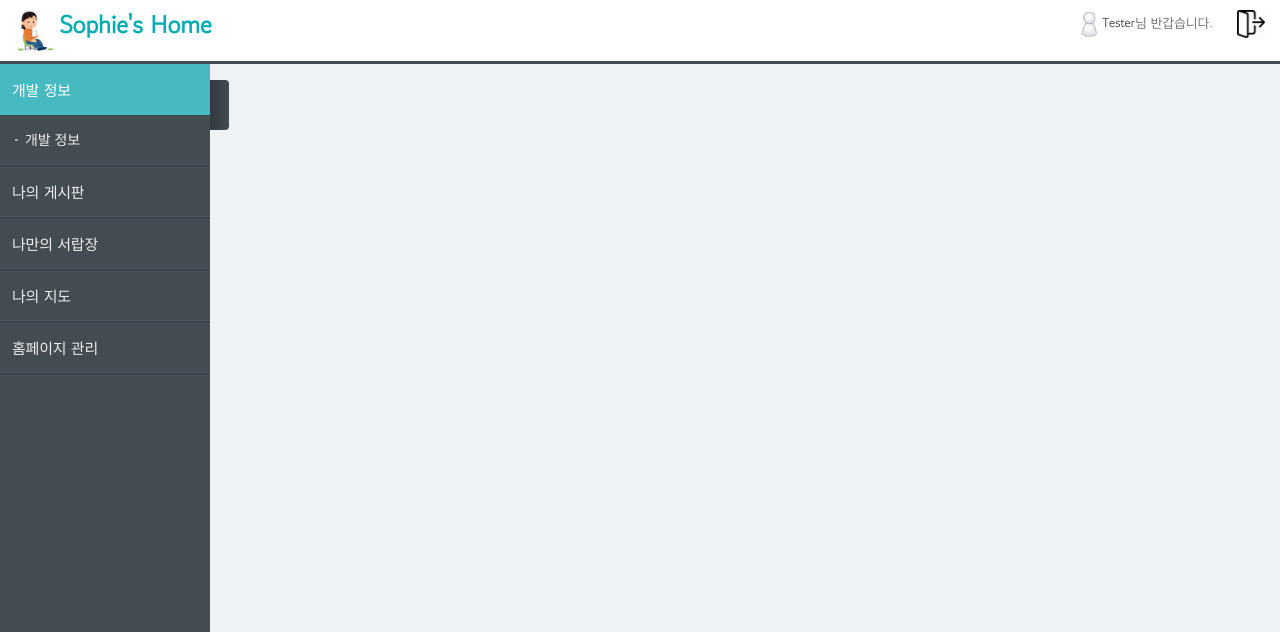
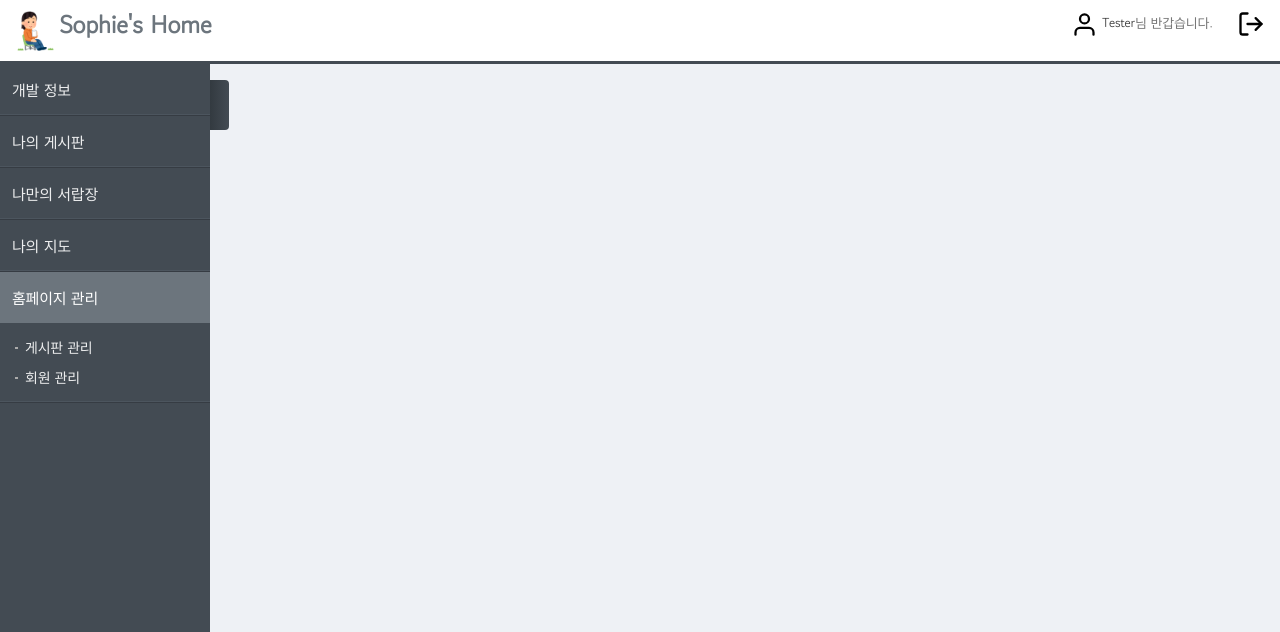
Before and after one commit to hhmkorea/dotdot_pjt, a Spring Boot app: page /board/info.do in a window 1280 px wide. Shown: the top 632 px of the page. Run offline with Spring Boot 4, Linux system fonts and the light colour scheme; some libraries are stand-ins or nearby versions; some web fonts are replaced.

Commit message:
css, icon 변경

```diff
--- a/site/src/main/resources/static/css/common.css
+++ b/site/src/main/resources/static/css/common.css
@@ -25,7 +25,7 @@ header .head .top_menu_l {float:left;}
 header .head .top_menu {float:right;}
 header .head .top_menu > div {display:inline-block; font-size:13px;}
 header .head .top_menu > div i {font-size:12px; color:#fff;}
-header .head .top_menu > div button {background:#434b53; border:0; border-radius:3px; width:28px; height:28px; padding:0;}
+header .head .top_menu > div button {background:#fff; border:0; border-radius:3px; width:28px; height:28px; padding:0;}
 header .head .top_menu > div.login_user {margin-right:20px;}
 header .head .top_menu > div.login_user strong, header .head .top_menu > div.login_user strong i {color:#333;}
 header .head .top_menu > div.login_user strong i {font-size:16px; vertical-align:bottom;}
@@ -37,42 +37,17 @@ nav > ul > li::before {content:''; background:#4c555e; width:100%; height:1px; p
 nav > ul > li a {display:block; color:rgba(255,255,255,0.9);}
 nav > ul > li a.on {color:#fff;}
 nav > ul > li > a {font-size:15px; font-weight:500; padding:15px 12px;}
-nav > ul > li > a.on {background:#47bac1; border-bottom-color:transparent; position:relative;}
+nav > ul > li > a.on {background:#6c757d; border-bottom-color:transparent; position:relative;}
 nav > ul > li > a span {display:block; position:relative;}
 nav > ul > li > a.on + ul {display:block;}
 nav > ul > li > ul {display:none; padding:10px 0;}
 nav > ul > li > ul > li > a {padding:5px 15px 5px 25px; position:relative;}
 nav > ul > li > ul > li > a::before {content:''; background:#aaa; width:3px; height:2px; position:absolute; top:14px; left:15px;}
-nav > ul > li > ul > li > a.on {color:#75e0e6;}
-nav > ul > li > ul > li > a.on::before {background:#75e0e6;}
+nav > ul > li > ul > li > a.on {color:#6c757d;}
+nav > ul > li > ul > li > a.on::before {background:#6c757d;}
 nav > ul > li > ul ul {background:rgba(255,255,255,0.07); border-radius:6px; padding:5px 0; margin:5px 15px;}
 nav > ul > li > ul ul > li > a {padding:5px 15px; font-size:13px;}
 nav > ul > li.has_sub > a::after {content:''; display:inline-block; background-position:0 0; position:absolute; top:50%; right:15px; margin-top:-3px; width:10px; height:6px; z-index:1; transition:all 0.1s; transform-origin:50% 50%;}
 nav > ul > li.has_sub > a.on::after {transform:rotate(180deg); opacity:1;}
 
 footer {background:#fff; box-shadow:0 0 20px rgba(80,80,80,0.1); height:40px; line-height:40px; font-size:12px; color:#999; text-align:center; letter-spacing:0; position:absolute; bottom:0; left:0; width:100%;}
-
-/* 로그인 ------------------------------- */
-#login_wrap * {font-family: 'Noto Sans KR', sans-serif; font-weight:400; letter-spacing:0;}
-#login_wrap {background:#e8ebf0; width:100%; height:100%; min-width:700px; min-height:400px; position:absolute; top:0;}
-
-#login_box {position:absolute; top:50%; left:50%; margin:-175px 0 0 -340px; width:680px; height:350px; background:#fff; box-shadow:0 0 20px rgba(80,80,80,0.1); border-radius:20px; text-align:center;}
-#login_box h2 {font-size:24px; font-weight:500; color:#222; line-height:1.2; position:relative; margin-top:0;}
-#login_box h2:before {display:block; background-position:0 -75px; width:110px; height:86px; margin:0 auto; margin-bottom:10px;}
-#login_box h2 img {max-height:34px;}
-#login_box h2 i {display:block; font-size:10px; color:#777; font-weight:300;}
-#login_box h2 + p {font-size:48px; color:#333; font-family:Arial, Helvetica, sans-serif, Dotum; font-weight:bold;}
-#login_box h2 + p i {color:#00adb4; font-weight:bold;}
-#login_box h2 + p > span {display:block; font-size:24px; color:#222; font-weight:bold;}
-#login_box .login_con {overflow:hidden; margin:50px 40px; position:relative;}
-#login_box .login_con:after {content:''; background:#ddd; width:1px; height:100%; position:absolute; top:0; left:240px;}
-#login_box .login_tit {float:left; width:35%; padding-top:50px;}
-#login_box .login_input {margin:10px 0 0 0; float:right; width:52%;}
-#login_box .login_input ul li {background:#fff;}
-#login_box .login_input ul li + li {margin-top:7px;}
-#login_box .login_input ul li input {border:1px solid #d5d5d5; border-radius:50px; margin:0; font-size:14px; padding:0px 20px; width:100%; height:47px;}
-#login_box .login_btn {background:#00adb4; border:0; border-bottom:solid 3px #00959a; border-radius:50px; width:100%; height:52px; line-height:52px; font-size:16px; color:#fff; text-align:center; margin:20px 0 15px;}
-#login_box .login_input ul li input::-webkit-input-placeholder {color:#999; font-size:14px;}/* Webkit */
-#login_box .login_input ul li input:-moz-placeholder {color:#999; font-size:14px;}/* moz */
-#login_box .login_input ul li input:-ms-input-placeholder {color:#999; font-size:14px;}/* IE10+ */
-#login_wrap .copyright {color:#888; position:absolute; bottom:30px; width:100%; text-align:center;}
--- a/site/src/main/resources/static/css/content.css
+++ b/site/src/main/resources/static/css/content.css
@@ -18,7 +18,7 @@
 
 #container h3 {font-size:22px; position:relative; padding-left:17px;}
 #container h3::before {content:''; background:#434b53; width:6px; height:23px; position:absolute; top:5px; left:0;}
-#container h3::after {content:''; background:#47bac1; width:6px; height:5px; position:absolute; top:5px; left:0;}
+#container h3::after {content:''; background:#434b53; width:6px; height:5px; position:absolute; top:5px; left:0;}
 #container h4 {font-size:16px; position:relative; padding-left:8px; color:#d74242;}
 #container h4::before {content:''; background:#d74242; border-radius:50px; width:3px; height:3px; position:absolute; top:11px; left:0;}
 #container h4::first-child {margin-top:0;}
@@ -106,7 +106,7 @@ section:first-child, #tabmenu + section {margin-top:0;}
 /* bbs_calendar */
 #calendar_box {position:relative;}
 #calendar_box .calendar_year_box {text-align:center; margin-bottom:20px;}
-#calendar_box .calendar_year_box button {cursor:pointer; background:none; border:0; border-radius:8px; color:#47bac1; width:40px; font-size:27px; position:relative; margin-top:-17px;}
+#calendar_box .calendar_year_box button {cursor:pointer; background:none; border:0; border-radius:8px; color:#6f8294; width:40px; font-size:27px; position:relative; margin-top:-17px;}
 #calendar_box .years {font-size:36px; line-height:1.2; color:#111; font-family:Arial, Helvetica, sans-serif; font-weight:bold; margin:0 10px;}
 #calendar_box .month_list {overflow:hidden; text-align:center; margin:15px 0;}
 #calendar_box .month_list button, #calendar_box .calendar_wrap .weekdays, #calendar_box .calendar_wrap > ul.days > li .date {font-size:15px;}
@@ -123,7 +123,7 @@ section:first-child, #tabmenu + section {margin-top:0;}
 #calendar_box .calendar_wrap > ul.days > li:first-child .date {color:#c00;}
 #calendar_box .calendar_wrap > ul.days > li:nth-child(7) .date {color:#135fae;}
 #calendar_box .calendar_wrap > ul.days > li .event-container {margin-top:5px; position:relative; padding-left:7px;}
-#calendar_box .calendar_wrap > ul.days > li .event-container:before {content:''; background:#0e9fdd; width:3px; height:3px; position:absolute; top:7px; left:0;}
+#calendar_box .calendar_wrap > ul.days > li .event-container:before {content:''; background:#6c757d; width:3px; height:3px; position:absolute; top:7px; left:0;}
 #calendar_box .calendar_wrap > ul.days > li .date + .event-container {margin-top:0;}
 #calendar_box .calendar_wrap > ul.days > li .event-container a {display:block; font-size:13px; color:#555; position:relative; max-width:100%; line-height:1.3; max-height:3.9em; overflow:hidden; text-overflow:ellipsis; word-wrap:break-word; display: -webkit-box; -webkit-line-clamp:3; -webkit-box-orient: vertical;}
 #calendar_box .calendar_wrap > ul.days > li .event-container a:hover {text-decoration:underline;}
@@ -179,7 +179,7 @@ h4 + .search_box {margin-top:10px;}
 .cm_write .cm_input > span {display:block; text-align:right; position:relative;}
 .cm_write .cm_input > span i {position:absolute; top:11px; left:10px; font-size:13px; color:#999;}
 .cm_input textarea {width:100%; height:90px; background:#f9f9f9; border:0; border-bottom:1px solid #ccc;}
-.cm_input .btns {width:76px; height:40px; line-height:38px; background:#139dc8; border-radius:0; color:#fff; padding:0; margin:0; font-size:15px; position:relative; right:-1px;}
+.cm_input .btns {width:76px; height:40px; line-height:38px; background:#6f8294; border-radius:0; color:#fff; padding:0; margin:0; font-size:15px; position:relative; right:-1px;}
 /* 댓글리스트 */
 .cm_list {border-bottom:1px solid #ddd; font-size:14px;}
 .cm_list > div {overflow:hidden; border-top:1px solid #e0e0e0; padding:15px 0; position:relative;}
@@ -293,7 +293,7 @@ input[readonly], select[readonly], textarea[readonly], .readonly, input[disabled
 .ui-widget-content {z-index:10 !important;}
 
 /* popup ------------------------------- */
-#popup_wrap h2 {background:#30a0c3; padding:10px 15px; color:#fff; font-size:16px; font-weight:bold;}
+#popup_wrap h2 {background:#6f8294; padding:10px 15px; color:#fff; font-size:16px; font-weight:bold;}
 #popup_wrap .btn_close {position:absolute; top:4px; right:5px;}
 #popup_wrap .btn_close button {background:none; border:0; color:#fff; font-size:16px; width:24px; height:24px;}
 #popup_wrap .pop_con {padding:20px;}
--- a/site/src/main/resources/static/css/login.css
+++ b/site/src/main/resources/static/css/login.css
@@ -1,4 +1,29 @@
-/* login */
+
+/* 로그인 ------------------------------- */
+#login_wrap * {font-family: 'Noto Sans KR', sans-serif; font-weight:400; letter-spacing:0;}
+#login_wrap {background:#e8ebf0; width:100%; height:100%; min-width:700px; min-height:400px; position:absolute; top:0;}
+
+#login_box {position:absolute; top:50%; left:50%; margin:-175px 0 0 -340px; width:680px; height:350px; background:#fff; box-shadow:0 0 20px rgba(80,80,80,0.1); border-radius:20px; text-align:center;}
+#login_box h2 {font-size:24px; font-weight:500; color:#222; line-height:1.2; position:relative; margin-top:0;}
+#login_box h2:before {display:block; background-position:0 -75px; width:110px; height:86px; margin:0 auto; margin-bottom:10px;}
+#login_box h2 img {max-height:34px;}
+#login_box h2 i {display:block; font-size:10px; color:#777; font-weight:300;}
+#login_box h2 + p {font-size:48px; color:#333; font-family:Arial, Helvetica, sans-serif, Dotum; font-weight:bold;}
+#login_box h2 + p i {color:#6f8294; font-weight:bold;}
+#login_box h2 + p > span {display:block; font-size:24px; color:#222; font-weight:bold;}
+#login_box .login_con {overflow:hidden; margin:50px 40px; position:relative;}
+#login_box .login_con:after {content:''; background:#ddd; width:1px; height:100%; position:absolute; top:0; left:240px;}
+#login_box .login_tit {float:left; width:35%; padding-top:50px;}
+#login_box .login_input {margin:10px 0 0 0; float:right; width:52%;}
+#login_box .login_input ul li {background:#fff;}
+#login_box .login_input ul li + li {margin-top:7px;}
+#login_box .login_input ul li input {border:1px solid #d5d5d5; border-radius:50px; margin:0; font-size:14px; padding:0px 20px; width:100%; height:47px;}
+#login_box .login_btn {background:#6f8294; border:0; border-bottom:solid 3px #6c757d; border-radius:50px; width:100%; height:52px; line-height:52px; font-size:16px; color:#fff; text-align:center; margin:20px 0 15px;}
+#login_box .login_input ul li input::-webkit-input-placeholder {color:#999; font-size:14px;}/* Webkit */
+#login_box .login_input ul li input:-moz-placeholder {color:#999; font-size:14px;}/* moz */
+#login_box .login_input ul li input:-ms-input-placeholder {color:#999; font-size:14px;}/* IE10+ */
+#login_wrap .copyright {color:#888; position:absolute; bottom:30px; width:100%; text-align:center;}
+
 .bg-image-vertical {
     position: relative;
     overflow: hidden;
--- a/site/src/main/resources/templates/board/infoForm.html
+++ b/site/src/main/resources/templates/board/infoForm.html
@@ -22,7 +22,7 @@
 개발자 : Sophie Han
 팩키지 : com.dotdot.site
 폰트 : 고운 돋음체
-아이콘 : FLATICON, https://www.flaticon.com/
+아이콘 : Feather, https://feathericons.com/
 이미지 : 미후네 타카시(みふねたかし, Mifune Takashi) 일러스트, https://www.irasutoya.com
                             </textarea>
                         </div>
--- a/site/src/main/resources/templates/board/listForm.html
+++ b/site/src/main/resources/templates/board/listForm.html
@@ -61,7 +61,7 @@
 
             <!-- /* 버튼 */ -->
             <p class="btn_set tr">
-                <a th:href="@{/board/write.do}" class="btns btn_st3 btn_mid">글쓰기</a>
+                <a th:href="@{/board/write.do}" class="btns btn_st2 btn_mid">글쓰기</a>
             </p>
         </seletion>
     </div> <!-- /* .content */ -->
--- a/site/src/main/resources/templates/layout/fragments/body.html
+++ b/site/src/main/resources/templates/layout/fragments/body.html
@@ -7,16 +7,16 @@
             <div class="head">
                 <div class="top_menu_l">
                     <i style="color: #709085;"><img th:src="@{/images/camp_chairing_woman.png}" height="40" title="source by 'https://www.irasutoya.com/'" alt="logo"></i>
-                    <span class="h3 fw-bold mb-0" style="color: #00adb4;">Sophie's Home</span>
+                    <span class="h3 fw-bold mb-0" style="color: #6c757d;">Sophie's Home</span>
                 </div>
                 <!-- /* Top 메뉴 */ -->
                 <div class="top_menu"> <!-- /* UserController의 login(), 웹 로컬 저정소에 저장된 session 정보로 확인 */ -->
                     <div class="login_user">
-                        <i class="far fa-user-circle"><img th:src="@{/images/figure_one_white.png}" height="27" title="source by 'https://www.irasutoya.com/'" alt="profile"></i>
+                        <i class="far fa-user-circle"><img th:src="@{/icons/user.svg}" height="27" title="source by 'https://www.irasutoya.com/'" alt="profile"></i>
                         <strong>Tester</strong>님 반갑습니다.</div>
                     <div class="logout">
                         <form action="/logout" method="post">
-                            <button type="submit"><img th:src="@{/images/logout.png}" height="28" title="source by 'https://www.flaticon.com/'" alt="logout"></button>
+                            <button type="submit"><img th:src="@{/icons/log-out.svg}" height="28" title="source by 'https://www.flaticon.com/'" alt="logout"></button>
                         </form>
                     </div>
                 </div>
@@ -30,12 +30,8 @@
                 <!-- /* 좌측 메뉴 */ -->
                 <nav>
                     <ul>
-                        <li class="has_sub"><a href="javascript: void(0);" class="on"><span>개발 정보</span></a><!-- javascript: void(0) : a href 속성 무효화 -->
-                            <ul>
-                                <li><a th:href="@{/board/info.do}">개발 정보</a></li>
-                            </ul>
-                        </li>
-                        <li class="has_sub"><a href="javascript: alert('준비 중입니다');"><span>나의 게시판</span></a>
+                        <li><a th:href="@{/board/info.do}"><span>개발 정보</span></a>
+                        <li class="has_sub"><a href="javascript: void(0);"><span>나의 게시판</span></a>
                             <ul>
                                 <li>
                                     <a href="javascript: alert('준비 중입니다.');">공지사항</a>
@@ -43,7 +39,7 @@
                                 </li>
                             </ul>
                         </li>
-                        <li class="has_sub"><a href="javascript: alert('준비 중입니다');"><span>나만의 서랍장</span></a>
+                        <li class="has_sub"><a href="javascript: void(0);"><span>나만의 서랍장</span></a><!-- javascript: void(0) : a href 속성 무효화 -->
                             <ul>
                                 <li>
                                     <a href="javascript: alert('준비 중입니다.');">포토그램</a>
@@ -52,7 +48,7 @@
                                 </li>
                             </ul>
                         </li>
-                        <li class="has_sub"><a href="javascript: alert('준비 중입니다');"><span>나의 지도</span></a>
+                        <li class="has_sub"><a href="javascript: void(0);"><span>나의 지도</span></a>
                             <ul>
                                 <li>
                                     <a href="javascript: alert('준비 중입니다.');">지도</a>
@@ -61,7 +57,7 @@
                                 </li>
                             </ul>
                         </li>
-                        <li class="has_sub"><a href="javascript: alert('준비 중입니다.');"><span>홈페이지 관리</span></a>
+                        <li class="has_sub"><a href="javascript: void(0);" class="on"><span>홈페이지 관리</span></a>
                             <ul>
                                 <li>
                                     <a href="javascript: alert('준비 중입니다.');">게시판 관리</a>
--- a/site/src/main/resources/templates/member/loginForm.html
+++ b/site/src/main/resources/templates/member/loginForm.html
@@ -27,7 +27,7 @@
                                             <label class="form-label" for="password">패스워드</label>
                                         </div>
                                         <div class="d-grid gap-2">
-                                            <button type="button" class="btn btn-info btn-lg" id="btnLogin" onclick="login();">로그인</button>
+                                            <button type="button" class="btn btn-secondary btn-lg" id="btnLogin" onclick="login();">로그인</button>
                                         </div>
                                         <div class="form-floating mb-4"></div>
                                         <a class="small" style="color: #951e22;" href="#!">패스워드 찾기</a>
```
Also changed, not shown: site/src/main/resources/static/icons/log-out.svg (added), site/src/main/resources/static/icons/user.svg (added), site/src/main/resources/static/images/logout.png (deleted).
